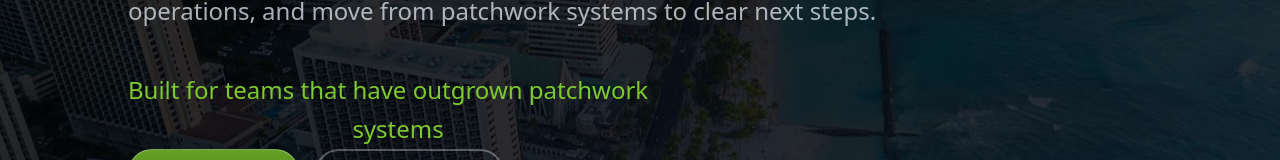
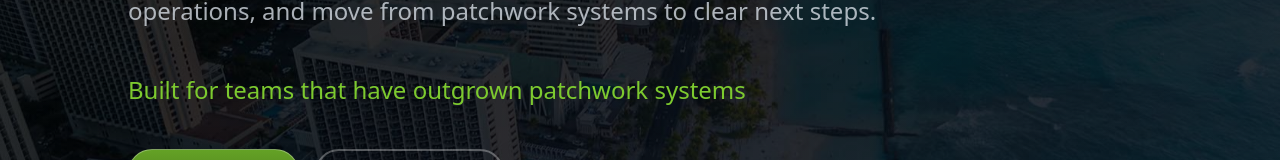
Before and after one commit to seegodesign/seegodesign-website, a Next.js app: page / in a window 1280 px wide. Shown: the part 436-596 px from the top of the page. Built offline with nearby package versions, Linux system fonts and the light colour scheme; no server answers.

Commit message:
feat: update Hero component subhead with new typed class and enhance styles

```diff
--- a/src/components/Hero.tsx
+++ b/src/components/Hero.tsx
@@ -116,7 +116,7 @@ export function Hero() {
             >
               Seego Design builds custom websites, apps, and digital tools for growing businesses that need to drive growth, streamline operations, and move from patchwork systems to clear next steps.
             </p>
-            <p className="hero__subhead text-[color:var(--brand-primary)]">
+            <p className="hero__subhead hero__subhead--typed text-[color:var(--brand-primary)]">
               Built for teams that{' '}
               <span className="hero__typed-phrase-wrap">
                 <span className="hero__typed-phrase-placeholder" aria-hidden="true">
--- a/src/styles/components.scss
+++ b/src/styles/components.scss
@@ -22,6 +22,10 @@
     }
     &__subhead {
       @apply text-[color:var(--color-text-muted)] text-xl md:text-2xl mb-10 max-w-3xl leading-relaxed;
+
+      &--typed {
+        @apply lg:max-w-none lg:whitespace-nowrap;
+      }
     }
     &__bg {
       @apply absolute inset-0 bg-cover bg-center bg-no-repeat opacity-80 bg-fixed;
```
